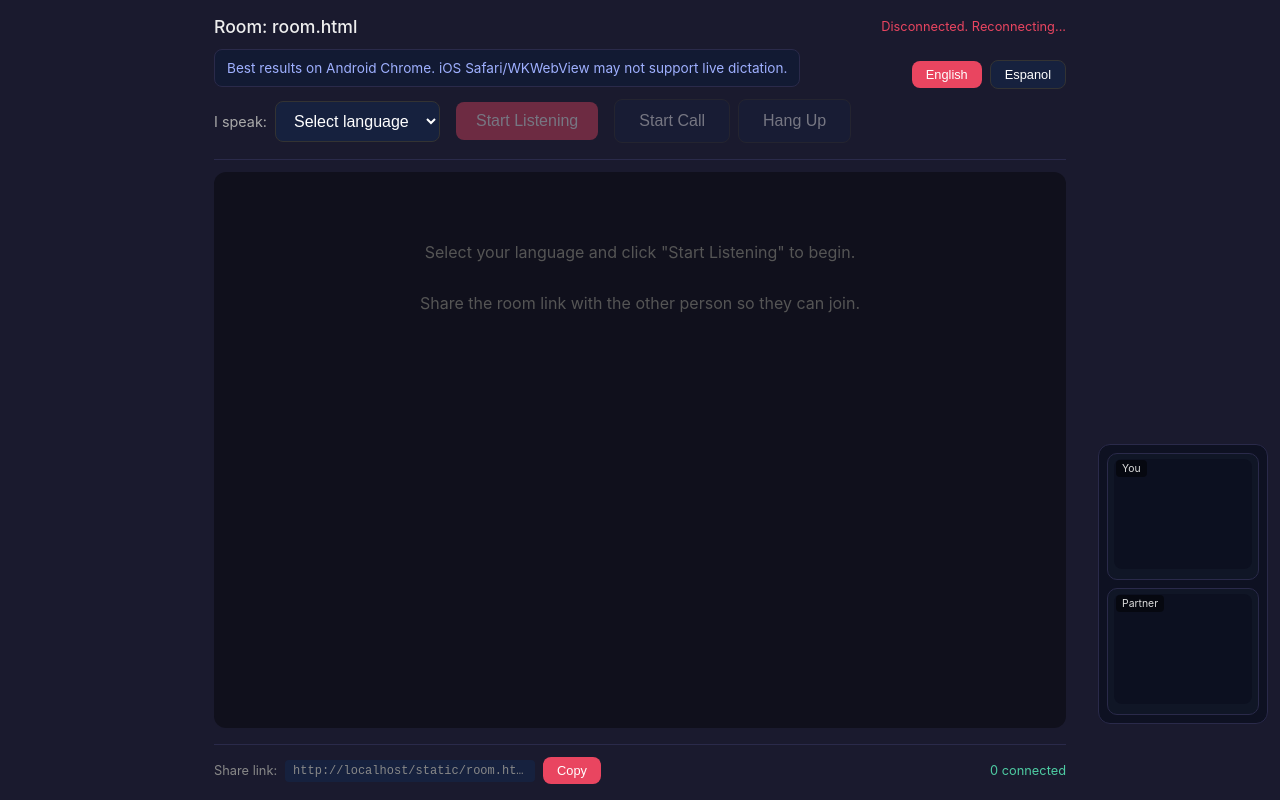
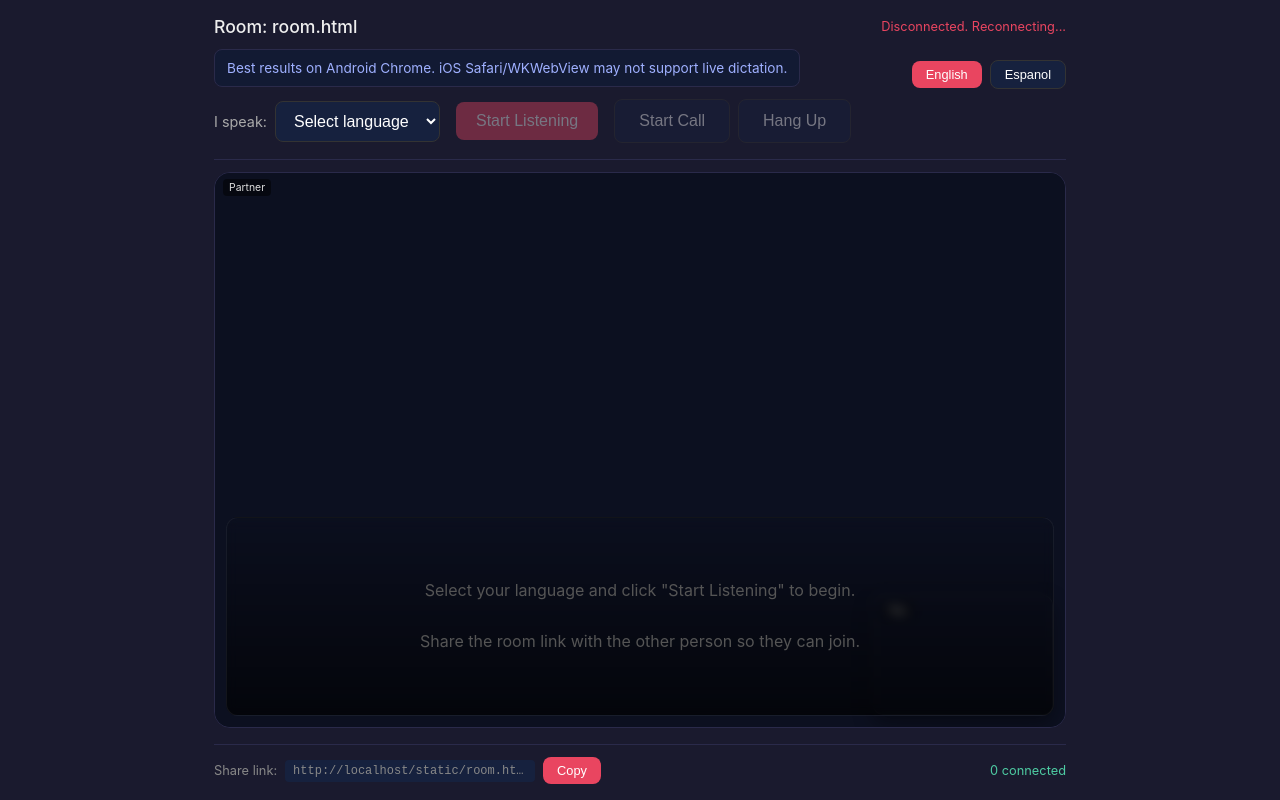
Before and after one commit to richsteve17/translator, a plain HTML site: page static/room.html in a window 1280 px wide. Drawn offline with Linux system fonts and the light colour scheme.

Commit message:
Make video primary with subtitle overlay

```diff
--- a/static/room.html
+++ b/static/room.html
@@ -45,22 +45,24 @@
             </div>
         </div>
 
+        <div class="stage">
             <div class="video-area">
-            <div class="video-tile">
+                <div class="video-tile remote">
+                    <div class="video-label">Partner</div>
+                    <video id="remote-video" autoplay playsinline></video>
+                </div>
+                <div class="video-tile local">
                     <div class="video-label">You</div>
                     <video id="local-video" autoplay playsinline muted></video>
                 </div>
-            <div class="video-tile">
-                <div class="video-label">Partner</div>
-                <video id="remote-video" autoplay playsinline></video>
-            </div>
             </div>
 
-        <div class="subtitles-area" id="subtitles">
+            <div class="subtitles-area overlay" id="subtitles">
                 <div class="placeholder" id="placeholder">
                     <span data-i18n="placeholder1">Select your language and click "Start Listening" to begin.</span>
                     <br><br>
                     <span data-i18n="placeholder2">Share the room link with the other person so they can join.</span>
+                </div>
             </div>
         </div>
 
--- a/static/style.css
+++ b/static/style.css
@@ -264,37 +264,36 @@ input:focus, select:focus {
     margin-top: 4px;
 }
 
-/* --- Video Area (Overlay) --- */
+/* --- Video Stage --- */
+
+.stage {
+    position: relative;
+    flex: 1;
+    margin: 0.75rem 0 1rem 0;
+    min-height: 55vh;
+}
 
 .video-area {
-    position: fixed;
-    right: 12px;
-    bottom: 76px;
-    z-index: 20;
-    display: grid;
-    grid-template-columns: 1fr;
-    gap: 0.5rem;
-    width: 170px;
-    padding: 8px;
-    border-radius: 12px;
-    background: rgba(12, 16, 32, 0.8);
+    position: relative;
+    width: 100%;
+    height: 100%;
+    border-radius: 16px;
+    overflow: hidden;
+    background: #0c1020;
     border: 1px solid #2a2a4a;
-    backdrop-filter: blur(8px);
 }
 
 .video-tile {
     background: #101626;
-    border: 1px solid #2a2a4a;
-    border-radius: 10px;
-    padding: 0.35rem;
     position: relative;
+    width: 100%;
+    height: 100%;
 }
 
 .video-tile video {
     width: 100%;
-    height: 110px;
+    height: 100%;
     background: #0c1020;
-    border-radius: 8px;
     object-fit: cover;
 }
 
@@ -307,6 +306,39 @@ input:focus, select:focus {
     font-size: 0.65rem;
     padding: 2px 6px;
     border-radius: 4px;
+}
+
+.video-tile.remote {
+    height: 100%;
+}
+
+.video-tile.local {
+    position: absolute;
+    right: 12px;
+    bottom: 12px;
+    width: 180px;
+    height: 120px;
+    border: 1px solid rgba(255, 255, 255, 0.08);
+    border-radius: 10px;
+    overflow: hidden;
+    box-shadow: 0 8px 20px rgba(0, 0, 0, 0.4);
+}
+
+/* --- Subtitles Overlay --- */
+
+.subtitles-area.overlay {
+    position: absolute;
+    left: 12px;
+    right: 12px;
+    bottom: 12px;
+    margin: 0;
+    min-height: 0;
+    max-height: 42%;
+    padding: 0.75rem 1rem;
+    border-radius: 12px;
+    background: linear-gradient(180deg, rgba(0, 0, 0, 0.05), rgba(0, 0, 0, 0.65));
+    border: 1px solid rgba(255, 255, 255, 0.06);
+    backdrop-filter: blur(6px);
 }
 
 /* --- Footer --- */
@@ -367,19 +399,15 @@ input:focus, select:focus {
         font-size: 1.3rem;
     }
 
-    .video-area {
-        right: 8px;
-        bottom: 64px;
-        width: 140px;
+    .stage {
+        min-height: 60vh;
     }
 
-    .video-tile video {
-        height: 95px;
-    }
-
-    .subtitles-area {
-        min-height: 55dvh;
-        padding: 1rem;
+    .video-tile.local {
+        width: 130px;
+        height: 90px;
+        right: 8px;
+        bottom: 8px;
     }
 
     .share-link code {
```
Lines whose indentation alone changed are shown as unchanged.
